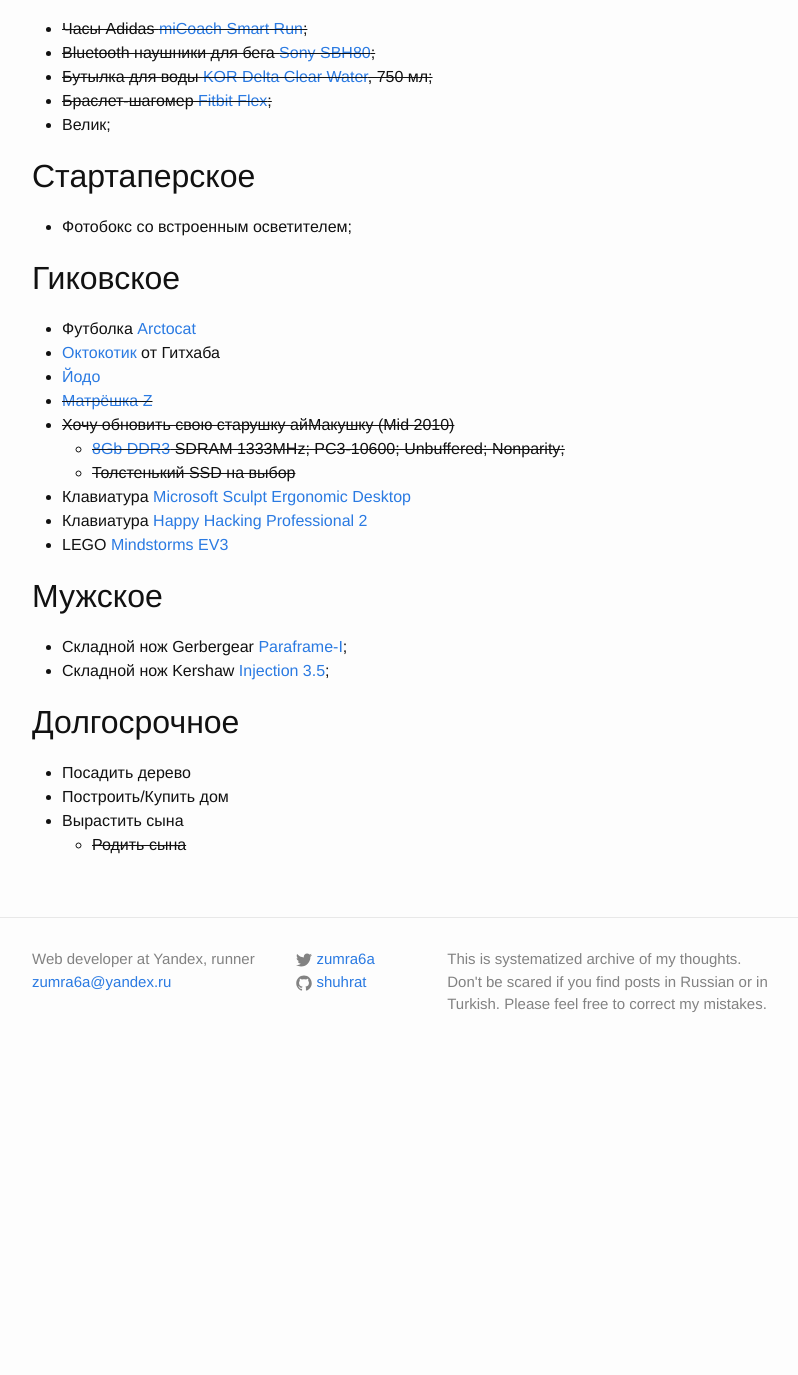
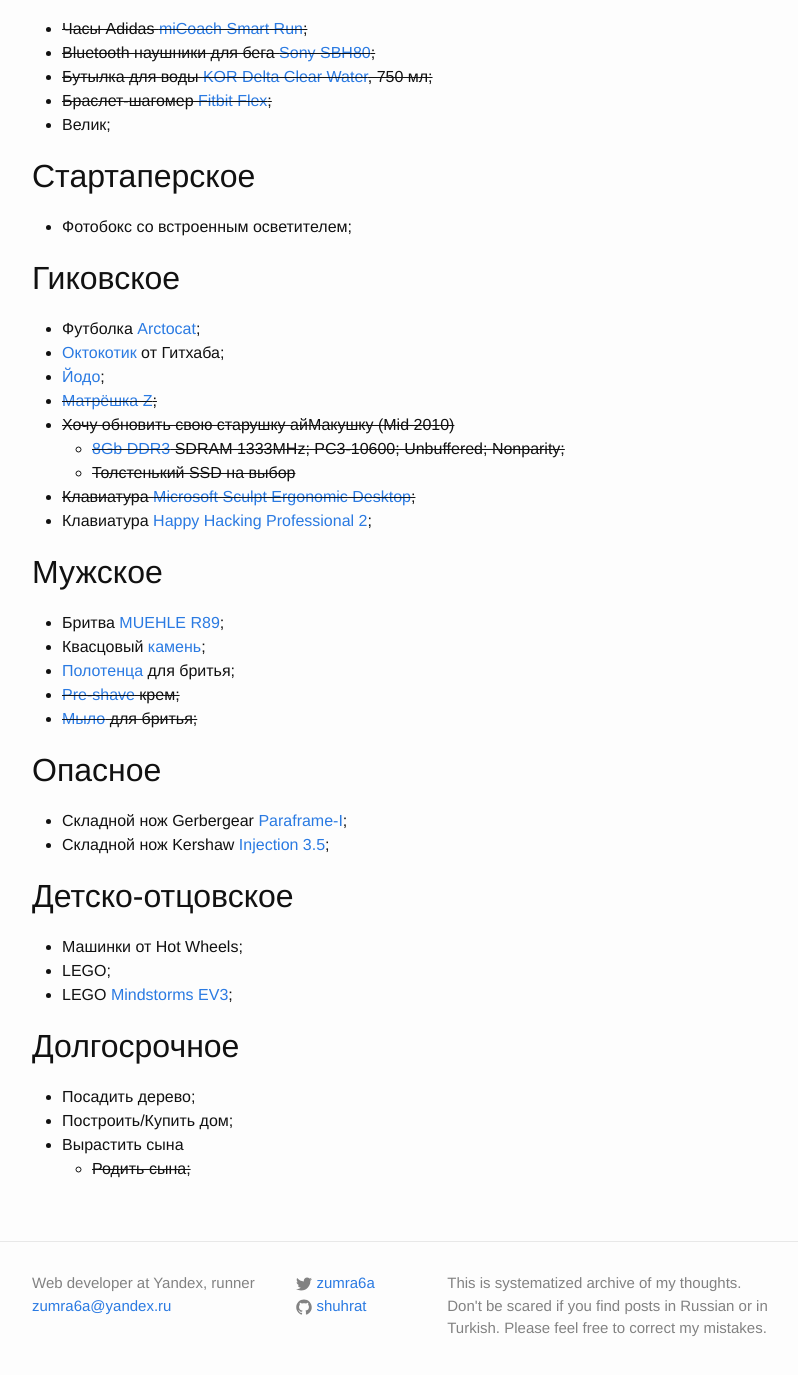
Before and after one commit to shuhrat/shuhrat.github.io, a Jekyll site: the page built from wishlist/index.md, in a window 1280 px wide and 1400 px high, scrolled down 575 px. Shown: the top 1375 px of the window, without its empty margins (238-1036 px from the left). Built offline with Jekyll 4.4.1, drawn with Linux system fonts in a browser that asks for light colours; before the commit the page ends 1651 px from its top, so only the background shows below that.

Commit message:
Update index.md

```diff
--- a/wishlist/index.md
+++ b/wishlist/index.md
@@ -32,34 +32,46 @@
 
 
 ## Гиковское
-- Футболка [Arctocat][arctocat]
-- [Октокотик][octocat] от Гитхаба
-- [Йодо][yodo]
-- ~~[Матрёшка Z][matryoshka-z]~~
+- Футболка [Arctocat][arctocat];
+- [Октокотик][octocat] от Гитхаба;
+- [Йодо][yodo];
+- ~~[Матрёшка Z][matryoshka-z];~~
 - ~~Хочу обновить свою старушку айМакушку (Mid 2010)~~
   * ~~[8Gb DDR3][ram] SDRAM 1333MHz; PC3-10600; Unbuffered; Nonparity;~~
   * ~~Толстенький SSD на выбор~~
-- Клавиатура [Microsoft Sculpt Ergonomic Desktop][sculpt-keyboard]
-- Клавиатура [Happy Hacking Professional 2][hhp-keyboard]
-- LEGO [Mindstorms EV3][lego-mindstorms-ev3]
+- ~~Клавиатура [Microsoft Sculpt Ergonomic Desktop][sculpt-keyboard];~~
+- Клавиатура [Happy Hacking Professional 2][hhp-keyboard];
 
 
 ## Мужское
+- Бритва [MUEHLE R89];
+- Квасцовый [камень][alunit];
+- [Полотенца][polotentse-muehle] для бритья;
+- ~~[Pre-shave][pre-shave-proraso] крем;~~
+- ~~[Мыло][soap-Proraso] для бритья;~~
+
+## Опасное
 - Складной нож Gerbergear [Paraframe-I][knife];
 - Складной нож Kershaw [Injection 3.5][knife2];
 
 
+## Детско-отцовское
+- Машинки от Hot Wheels;
+- LEGO;
+- LEGO [Mindstorms EV3][lego-mindstorms-ev3];
+
+
 ## Долгосрочное
-- Посадить дерево
-- Построить/Купить дом
+- Посадить дерево;
+- Построить/Купить дом;
 - Вырастить сына
-  * ~~Родить сына~~
+  * ~~Родить сына;~~
 
 [wishlist]: http://www.wikiwand.com/ru/Вишлист
 [kindle]: https://market.yandex.ru/product/11134465
 [fitbit]: http://market.yandex.ru/model.xml?modelid=10802171
 [sony]: http://market.yandex.ru/model.xml?modelid=10760046
-[watch]: http://www.elliothavok.com/shop/white-classic-havok-watch-pre-sale?category=Watches
+[watch]: https://www.elliothavok.com/collections/all/products/white-classic-havok-watch-40mm
 [bag]: http://www.re-store.ru/accessories/bags/ally-capellino/5060167430329/
 [moleskine]: http://www.moleskines-shop.ru/collection/Moleskine-Classic/product/Moleskine-Large-Ruled-Notebook
 [knife]: http://ru.gerbergear.com/Essentials/Knives/Paraframe-I-knife_22-48444
@@ -75,3 +87,8 @@
 [sculpt-keyboard]: https://www.microsoft.com/accessories/ru-ru/products/keyboards/sculpt-ergonomic-desktop/l5v-00017
 [lego-mindstorms-ev3]: https://lego.detmir.ru/product/index/id/164642/
 [hhp-keyboard]: https://www.amazon.com/Happy-Hacking-Keyboard-Professional2-PD-KB400B/dp/B000EXZ0VC/ref=sr_1_1?s=electronics&ie=UTF8&qid=1520939782&sr=1-1&keywords=happy+hacking+keyboard
+[MUEHLE R89]: https://опаснаябритва.рф/product/t-obraznaya-britva-traditional-r89
+[alunit]: https://опаснаябритва.рф/product/kvastsovyy-kamen-alunit
+[polotentse-muehle]: https://опаснаябритва.рф/product/polotentse-vafelnoe-muehle
+[pre-shave-proraso]: https://опаснаябритва.рф/product/pre-shave-krem-proraso-2
+[soap-proraso]: https://опаснаябритва.рф/product/mylo-dlya-britya-proraso
```
